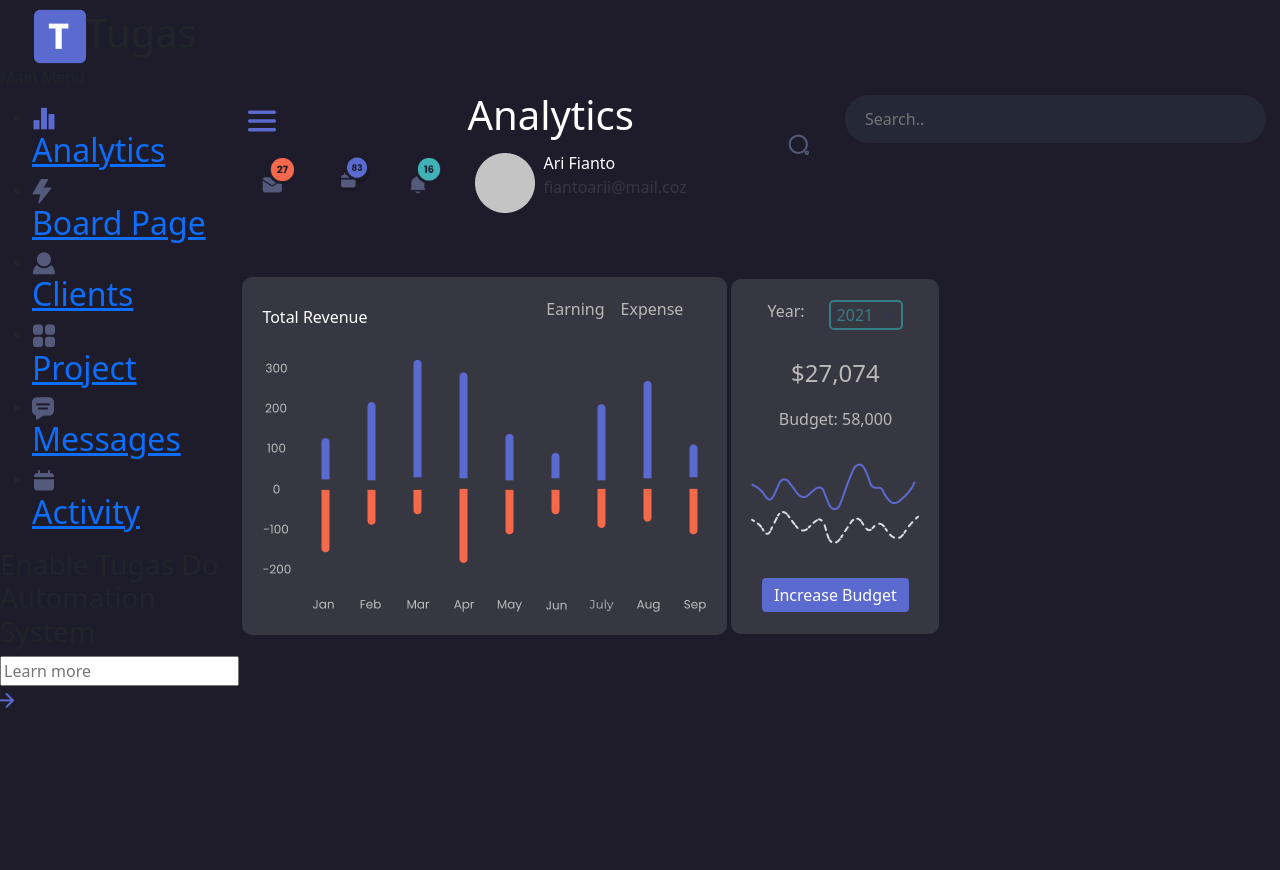
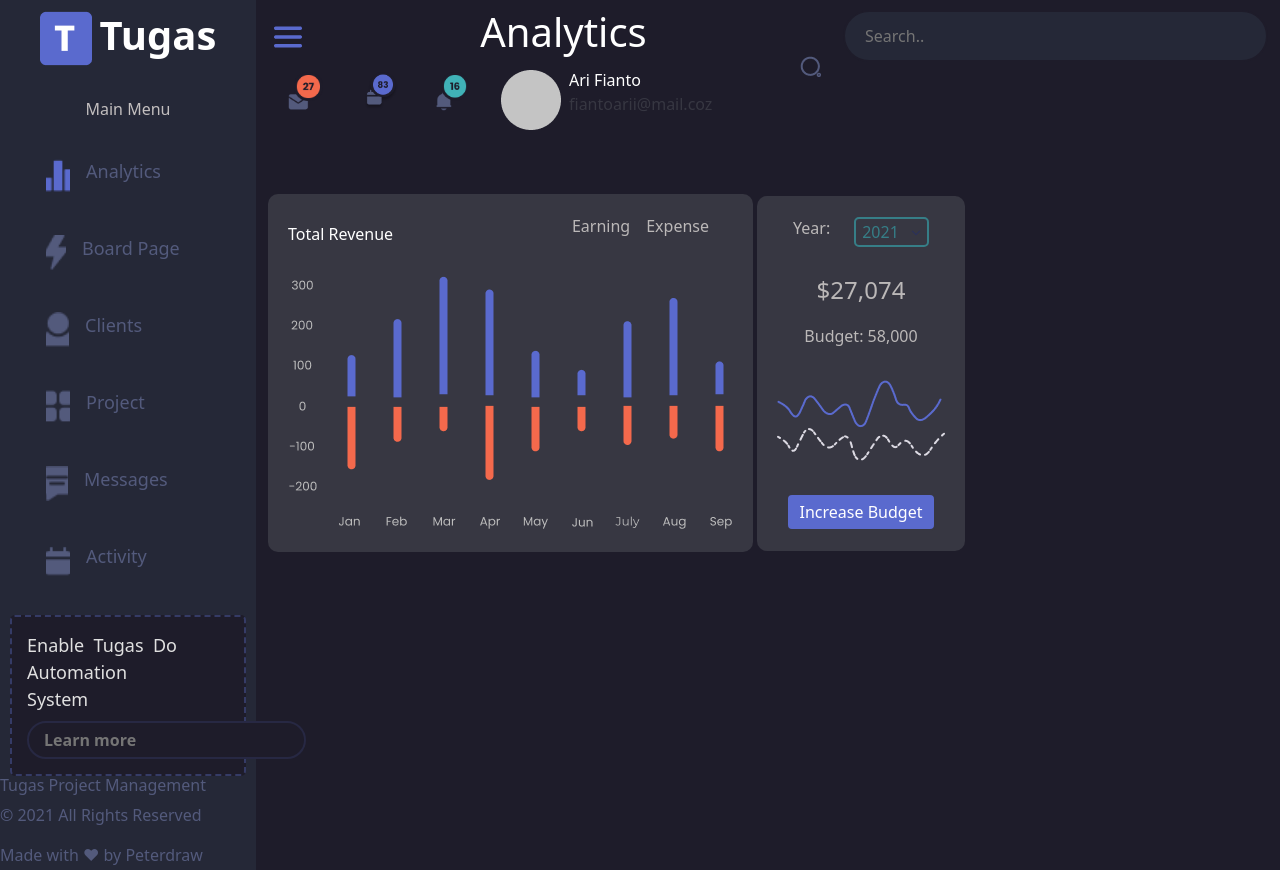
Before and after one commit to the-rustambek/analytics, a plain HTML site: page index.html in a window 1280 px wide. Shown: the top 870 px of the page. Before the commit the page ends 800 px from the top, so only its background shows below. Drawn offline with nearby package versions, Linux system fonts and the light colour scheme.

Commit message:
add file

```diff
--- a/assets/style.css
+++ b/assets/style.css
@@ -1,9 +1,9 @@
 .aside{
 
-    width: 18%;
+    width:20%;
 }
 .main{
-    width: 82%;
+    width: 80%;
 }
 
 .navbar-button{
@@ -92,3 +92,85 @@ line-height: 36px;
     font-weight: 600;
 
 }
+
+.aside{
+    background-color: #252837;
+    /* padding: 22px; */
+    padding-top: 10px;
+}
+.main{
+    /* margin-top: 10px; */
+}
+.aside-title{
+    color: white;
+    font-weight: 600;
+}
+.aside-menu{
+    color: rgb(195, 191, 191);
+    text-align: center;
+}
+.aside-logo{
+    margin-bottom: 30px;
+}
+.aside-brand{
+    object-fit: cover;
+}
+.menu-name{
+    font-style: normal;
+font-weight: 500;
+font-size: 18px;
+line-height: 27px;
+/* identical to box height */
+
+
+color: #535A7C;
+}
+.aside-link{
+    margin: 20px 0px;
+}
+.aside-item{
+    padding: 1px 30px;
+}
+.aside-item:hover{
+    background-color: #1E1C2A;
+}
+.aside-info{
+    color: white;
+    font-size: 20px;
+    width: 150px;
+    font-style: normal;
+font-weight: 500;
+font-size: 18px;
+line-height: 27px;
+
+/* Gray 5 */
+
+color: #E0E0E0;
+}
+.aside-about{
+    text-align: justify;
+    padding: 15px;
+    border: 2px dashed #353B66;
+    border-radius: 5px;
+    background-color: #1E1C2A;
+    /* width: 200px; */
+    margin-left: 10px;
+    margin-right: 10px;
+}
+.aside-input{
+    border-radius: 20px;
+    background-color: #1E1C2A;
+    border: 2px solid #272843;
+    color: #5361BB;
+    font-weight: 600;
+    padding: 5px 15px;
+    position: relative;
+}
+.aside-arrow{
+    position: absolute;
+    top: 117%;
+    left: 16%;
+}
+.aside-footer{
+    color: #535A7C;
+}
--- a/index.html
+++ b/index.html
@@ -9,70 +9,81 @@
     <link href="https://cdn.jsdelivr.net/npm/bootstrap@5.0.1/dist/css/bootstrap.min.css" rel="stylesheet" integrity="sha384-+0n0xVW2eSR5OomGNYDnhzAbDsOXxcvSN1TPprVMTNDbiYZCxYbOOl7+AMvyTG2x" crossorigin="anonymous">
 
 </head>
-<body  style="background-color: #1E1C2A;display:flex; justify-content: space-between; align-items: center;">
-    <div class="aside mt-2">
+<body class=""  style="background-color: #1E1C2A;display:flex; justify-content: space-between; align-items: flex-start;">
+    <div class="aside ">
         <div class="aside-logo d-flex justify-content-center align-items-center">
             <img src="./assets/img/Logo (1).png" alt="">
-<h1 class="aside-title">
+<h1 class="aside-title ms-2">
 Tugas
 </h1></div>
-<p class="aside-menu">Main Menu</p>
-<ul class="aside-list">
+<p class="aside-menu ">Main Menu</p>
+<ul class="aside-list list-unstyled">
     <li class="aside-item">
-        <a href="#" class="aside-link">
-            <img src="./assets/img/Graph (1).png" alt="">
+        <a href="#" class="aside-link text-decoration-none ms-3 d-flex">
+            <img class="aside-brand me-3" src="./assets/img/Graph (1).png" alt="">
             <h2 class="menu-name">Analytics</h2>
         </a>
     </li>
     <li class="aside-item">
-        <a href="#" class="aside-link">
-            <img src="./assets/img/board.png" alt="">
+        <a href="#" class="aside-link text-decoration-none ms-3 d-flex">
+            <img class="aside-brand me-3" src="./assets/img/board.png" alt="">
             <h2 class="menu-name">Board Page</h2>
         </a>
     </li>
     <li class="aside-item">
-        <a href="#" class="aside-link">
-            <img src="./assets/img/Client.png" alt="">
+        <a href="#" class="aside-link text-decoration-none ms-3 d-flex">
+            <img class="aside-brand me-3" src="./assets/img/Client.png" alt="">
             <h2 class="menu-name">Clients</h2>
         </a>
     </li>
     <li class="aside-item">
-        <a href="#" class="aside-link">
-            <img src="./assets/img/Project.png" alt="">
+        <a href="#" class="aside-link text-decoration-none ms-3 d-flex">
+            <img class="aside-brand me-3" src="./assets/img/Project.png" alt="">
             <h2 class="menu-name">Project</h2>
         </a>
     </li>
     <li class="aside-item">
-        <a href="#" class="aside-link">
-            <img src="./assets/img/messanges.png" alt="">
+        <a href="#" class="aside-link text-decoration-none ms-3 d-flex">
+            <img class="aside-brand me-3" src="./assets/img/messanges.png" alt="">
             <h2 class="menu-name">Messages</h2>
         </a>
     </li>
     <li class="aside-item">
-        <a href="#" class="aside-link">
-            <img src="./assets/img/activity.png" alt="">
+        <a href="#" class="aside-link text-decoration-none ms-3 d-flex">
+            <img class="aside-brand me-3" src="./assets/img/activity.png" alt="">
             <h2 class="menu-name">Activity</h2>
         </a>
     </li>
 </ul>
 
-<div class="">
-    <h3>Enable Tugas Do
+<div class="aside-about">
+    <h3 class="aside-info">Enable Tugas Do
         Automation
         System</h3>
         <form class="aside-form">
             <input class="aside-input" type="text"placeholder="Learn more">
-            <img src="./assets/img/Arrow 1.png" alt="">
+            <img class="aside-arrow" src="./assets/img/Arrow 1.png" alt="">
         </form>
 
 </div>
 
+<div class="aside-footer">
+    <h6 class="aside-footer--title">
+        Tugas Project Management
+    </h6>
+    <p class="aside-year">
+        © 2021 All Rights Reserved
+    </p>
+    <p class="aside-map">
+        Made with ♥ by Peterdraw
+    </p>
+</div>
 
     </div>
     <main class="main">
 
     <div class="navbar">
-        <div class="container mt-2 ">
+        <div class="container  ">
             <button class="navbar-button border-0  border-none">
                 <img src="./assets/img/menu_toggle.png" alt="">
             </button>
```
